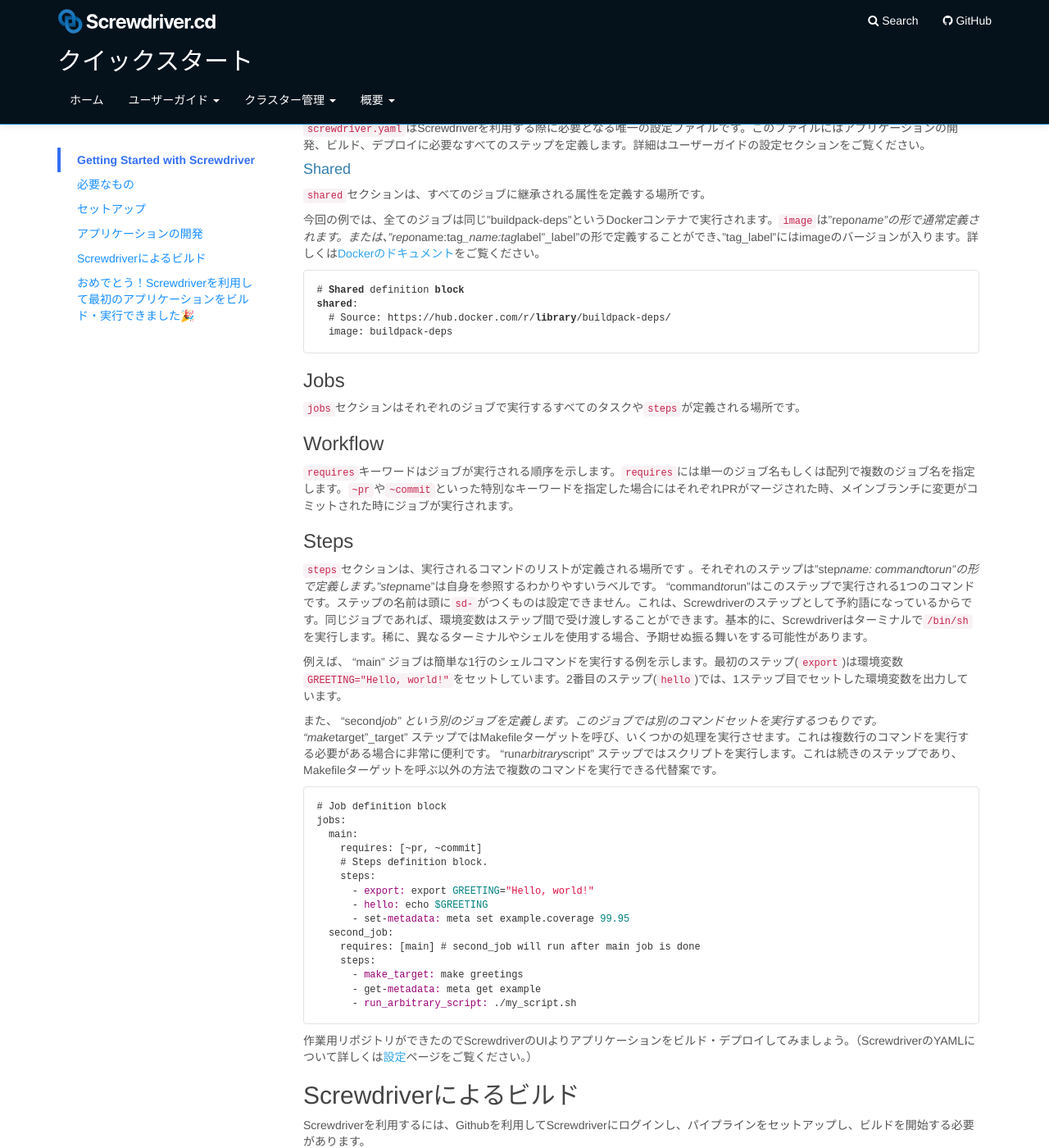
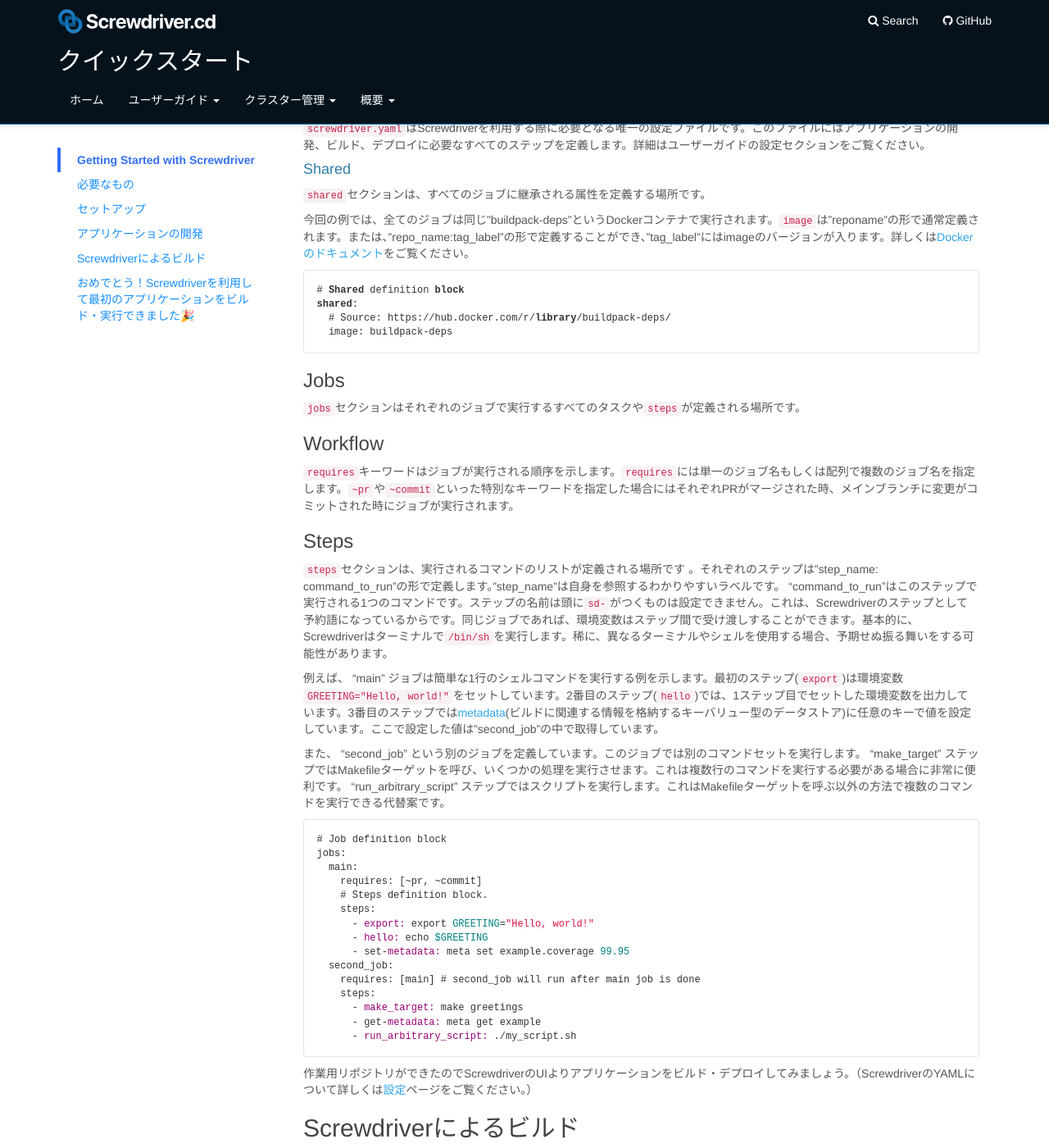
Before and after one commit to screwdriver-cd/guide, a Jekyll site: the page built from docs/ja/user-guide/quickstart.md, in a window 1280 px wide and 1400 px high, scrolled down 665 px. Shown: the whole window at 82% size. Built offline with Jekyll 4.4.1, drawn with Linux system fonts in a browser that asks for light colours; some of the changed text lies outside the part shown.

Commit message:
Translate quickstart.md via GitLocalize

````diff
--- a/docs/ja/user-guide/quickstart.md
+++ b/docs/ja/user-guide/quickstart.md
@@ -55,7 +55,7 @@ $ cd quickstart-generic/
 
 `shared`セクションは、すべてのジョブに継承される属性を定義する場所です。
 
-今回の例では、全てのジョブは同じ"buildpack-deps"というDockerコンテナで実行されます。`image`は"repo*name"の形で通常定義されます。または、"repo*name:tag*_name:tag*label"_label"の形で定義することができ、"tag_label"にはimageのバージョンが入ります。詳しくは[Dockerのドキュメント](https://docs.docker.com/engine/reference/commandline/pull/#pull-an-image-from-docker-hub)をご覧ください。
+今回の例では、全てのジョブは同じ"buildpack-deps"というDockerコンテナで実行されます。`image`は"reponame"の形で通常定義されます。または、"repo_name:tag_label"の形で定義することができ、"tag_label"にはimageのバージョンが入ります。詳しくは[Dockerのドキュメント](https://docs.docker.com/engine/reference/commandline/pull/#pull-an-image-from-docker-hub)をご覧ください。
 
 ```yaml
 # Shared definition block
@@ -75,13 +75,13 @@ shared:
 ### Steps
 
 `steps`セクションは、実行されるコマンドのリストが定義される場所です
-。それぞれのステップは"step*name: command*to*run"の形で定義します。"step*name"は自身を参照するわかりやすいラベルです。
-"command*to*run"はこのステップで実行される1つのコマンドです。ステップの名前は頭に`sd-`がつくものは設定できません。これは、Screwdriverのステップとして予約語になっているからです。同じジョブであれば、環境変数はステップ間で受け渡しすることができます。基本的に、Screwdriverはターミナルで`/bin/sh`を実行します。稀に、異なるターミナルやシェルを使用する場合、予期せぬ振る舞いをする可能性があります。
+。それぞれのステップは"step_name: command_to_run"の形で定義します。"step_name"は自身を参照するわかりやすいラベルです。
+"command_to_run"はこのステップで実行される1つのコマンドです。ステップの名前は頭に`sd-`がつくものは設定できません。これは、Screwdriverのステップとして予約語になっているからです。同じジョブであれば、環境変数はステップ間で受け渡しすることができます。基本的に、Screwdriverはターミナルで`/bin/sh`を実行します。稀に、異なるターミナルやシェルを使用する場合、予期せぬ振る舞いをする可能性があります。
 
-例えば、 "main" ジョブは簡単な1行のシェルコマンドを実行する例を示します。最初のステップ(`export`)は環境変数 `GREETING="Hello, world!"`をセットしています。2番目のステップ(`hello`)では、1ステップ目でセットした環境変数を出力しています。
+例えば、 "main" ジョブは簡単な1行のシェルコマンドを実行する例を示します。最初のステップ(`export`)は環境変数 `GREETING="Hello, world!"`をセットしています。2番目のステップ(`hello`)では、1ステップ目でセットした環境変数を出力しています。3番目のステップでは[metadata](./metadata)(ビルドに関連する情報を格納するキーバリュー型のデータストア)に任意のキーで値を設定しています。ここで設定した値は"second_job"の中で取得しています。
 
-また、 "second*job" という別のジョブを定義します。このジョブでは別のコマンドセットを実行するつもりです。 "make*target"_target" ステップではMakefileターゲットを呼び、いくつかの処理を実行させます。これは複数行のコマンドを実行する必要がある場合に非常に便利です。
-"run*arbitrary*script"  ステップではスクリプトを実行します。これは続きのステップであり、Makefileターゲットを呼ぶ以外の方法で複数のコマンドを実行できる代替案です。
+また、 "second_job" という別のジョブを定義しています。このジョブでは別のコマンドセットを実行します。 "make_target" ステップではMakefileターゲットを呼び、いくつかの処理を実行させます。これは複数行のコマンドを実行する必要がある場合に非常に便利です。
+"run_arbitrary_script"  ステップではスクリプトを実行します。これはMakefileターゲットを呼ぶ以外の方法で複数のコマンドを実行できる代替案です。
 
 ```yaml
 # Job definition block
@@ -115,7 +115,7 @@ Screwdriverを利用するには、Githubを利用してScrewdriverにログイ
 
 3. *あなたのリポジトリへのアクセス権をScrewdriverに与えてよいか確認されます。適切に選択し、Authorizeボタンをクリックします。*
 
-4. ビルド対象リポジトリのリンクを入力します。SSHかHTTPSリンクの後に`#<YOUR_BRANCH_NAME>`を付加します(例：`git@github.com:screwdriver-cd/guide.git#test`)。`BRANCH_NAME`が指定されない場合、デフォルトとして`master`ブランチが指定されます。 "Use this repository" をクリックし、 ”Create Pipeline" をクリックします。
+4. ビルド対象リポジトリのリンクを入力します。SSHかHTTPSリンクの後に`#<YOUR_BRANCH_NAME>`を付加します(例：`git@github.com:screwdriver-cd/guide.git#test`)。`BRANCH_NAME`が指定されていない場合、デフォルトとして`master`ブランチが指定されます。 "Use this repository" をクリックし、 ”Create Pipeline" をクリックします。
 
 ### はじめてのビルドを開始
 
````
